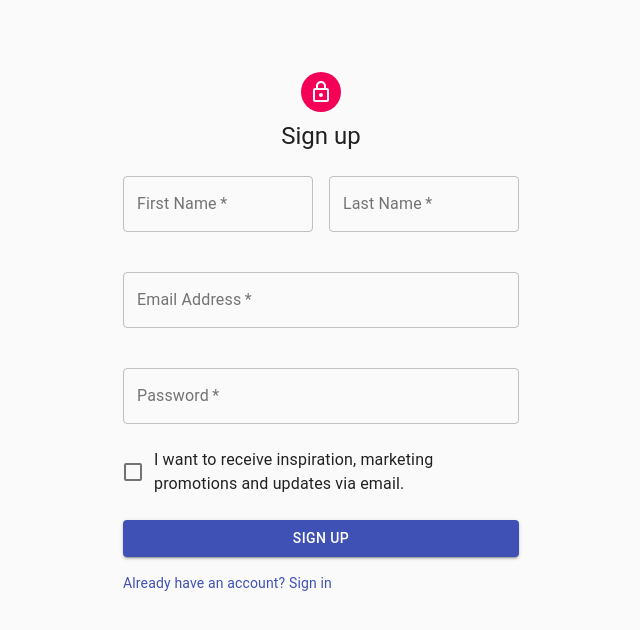
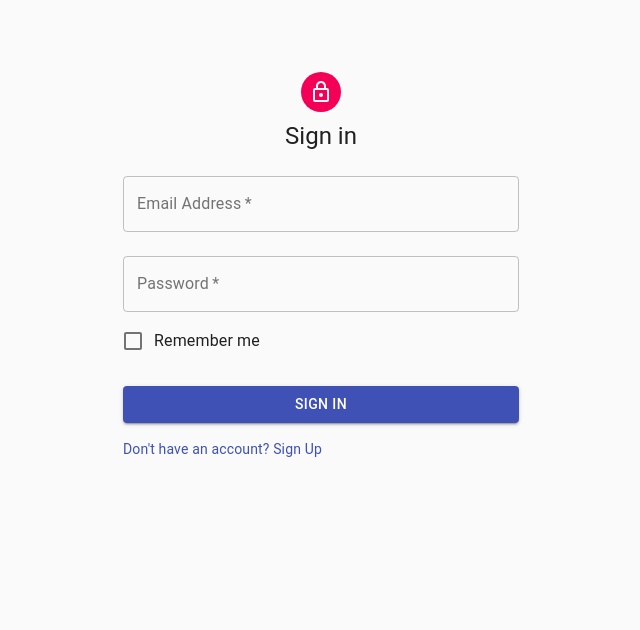
Before and after one commit to hov001/react-blog, a React (Vite) app: page / in a window 1280 px wide. Shown: the top 630 px of the page, without its empty margins (319-959 px from the left). Built offline with nearby package versions, Linux system fonts and the light colour scheme.

Commit message:
Refactor(SignIn): Added FormWrapper component

```diff
--- a/src/App.jsx
+++ b/src/App.jsx
@@ -6,8 +6,8 @@ import SignUp from './pages/SignUp/SignUp'
 function App() {
   return (
     <div className="App">
-      {/*<SignIn />*/}
-      <SignUp />
+      <SignIn />
+      {/*<SignUp />*/}
     </div>
   )
 }
--- a/src/pages/SignIn/SignIn.jsx
+++ b/src/pages/SignIn/SignIn.jsx
@@ -19,6 +19,7 @@ import signInStyle from '../../helpers/materialStyles/signIn.style'
 import AvatarSection from '../../components/Avatar/AvatarSection'
 import TypographySection from '../../components/Typography/TypographySection'
 import InputField from '../../components/InputField/InputField'
+import FormWrapper from '../../components/FormWrapper/FormWrapper'
 
 function SignIn() {
   const signInClasses = signInStyle()
@@ -33,7 +34,7 @@ function SignIn() {
         />
         <TypographySection text={'Sign in'} component={'h1'} variant={'h5'} />
 
-        <form className={signInClasses.form} noValidate>
+        <FormWrapper classnames={signInClasses.form} noValidate>
           <InputField
             variant={'outlined'}
             margin={'normal'}
@@ -74,7 +75,7 @@ function SignIn() {
               </Link>
             </Grid>
           </Grid>
-        </form>
+        </FormWrapper>
       </div>
     </Container>
   )
```
